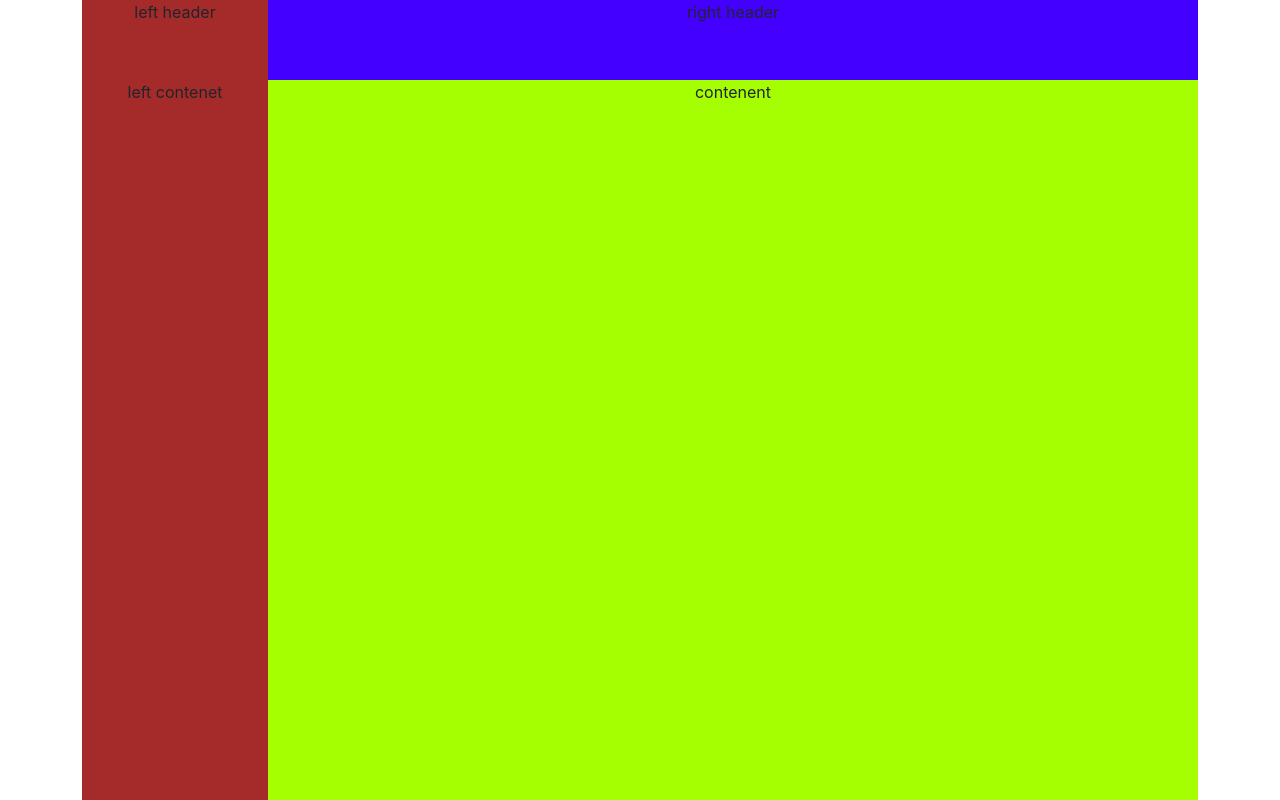
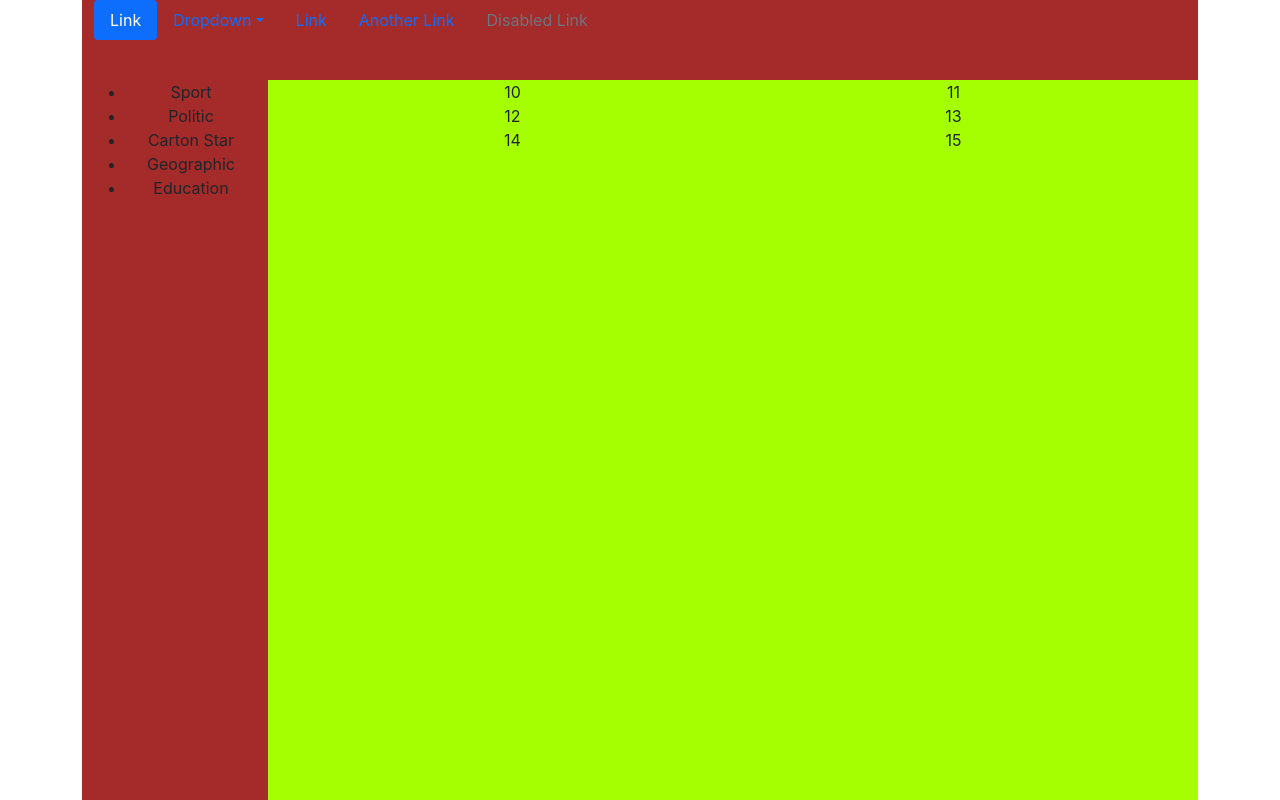
Before and after one commit to kaariiim/blogreact, a React (Create React App) app: page / in a window 1280 px wide. Built offline with nearby package versions, Linux system fonts and the light colour scheme.

Commit message:
make component static in place in my dashbord

```diff
--- /dev/null
+++ b/src/component/parts/contenent.tsx
@@ -0,0 +1,27 @@
+const Contenet =()=>{
+    return(
+        <div className="container">
+            <div className="row">
+                <div className="col-6">10
+
+                </div>
+                <div className="col-6">11
+
+                    </div>
+                    <div className="col-6">12
+
+                    </div>
+                    <div className="col-6">13
+
+                    </div>
+                    <div className="col-6">14
+
+                    </div>
+                    <div className="col-6">15
+
+                    </div>
+            </div>
+        </div>
+    )
+}
+export default Contenet;
--- /dev/null
+++ b/src/component/parts/header.tsx
@@ -0,0 +1,72 @@
+import { Option } from "antd/lib/mentions";
+import { Dropdown, DropdownItem, DropdownMenu, DropdownToggle, Nav, NavItem, NavLink, Row } from "reactstrap";
+
+export default function Header (){
+    return(
+
+        <div>
+  <Nav pills>
+    <NavItem>
+      <NavLink
+        active
+        href="#"
+      >
+        Link
+      </NavLink>
+    </NavItem>
+    <Dropdown
+      nav
+      toggle={function noRefCheck(){}}
+    >
+      <DropdownToggle
+        caret
+        nav
+      >
+        Dropdown
+        <Option>
+          sport
+
+        </Option>
+        <Option>
+          Economie
+        </Option>
+      </DropdownToggle>
+      <DropdownMenu>
+        <DropdownItem header>
+          Header
+        </DropdownItem>
+        <DropdownItem disabled>
+          Action
+        </DropdownItem>
+        <DropdownItem>
+          Another Action
+        </DropdownItem>
+        <DropdownItem divider />
+        <DropdownItem>
+          Another Action
+        </DropdownItem>
+      </DropdownMenu>
+    </Dropdown>
+    <NavItem>
+      <NavLink href="#">
+        Link
+      </NavLink>
+    </NavItem>
+    <NavItem>
+      <NavLink href="#">
+        Another Link
+      </NavLink>
+    </NavItem>
+    <NavItem>
+      <NavLink
+        disabled
+        href="#"
+      >
+        Disabled Link
+      </NavLink>
+    </NavItem>
+  </Nav>
+</div>
+
+ );
+}
--- a/src/component/parts/navbar.tsx
+++ b/src/component/parts/navbar.tsx
@@ -1,19 +1,24 @@
 import react from "react"
-import { Col, Container, Row } from "reactstrap";
+import Contenet from "./contenent";
+import Header from "./header";
+
+
 import './navbar.css';
+import Sidebar from "./sidebar";
 
 const Navba=() =>{
 return (
     <div className="container">
         <div className="row">
-            <div className="col-md-2  a1">left header
+            <div className="col-md-12  a1">
+        <Header/>
             </div>
-            <div className="col-md-10 a2">right header
 
+            <div className=" col-md-2 r2 a3">
+            <Sidebar></Sidebar>
             </div>
-            <div className=" col-md-2 r2 a3"> left contenet
-            </div>
-            <div  className=" col-md-10 r2 a4"> contenent
+            <div  className=" col-md-10 r2 a4">
+            <Contenet></Contenet>
 
             </div>
 
--- /dev/null
+++ b/src/component/parts/sidebar.tsx
@@ -0,0 +1,16 @@
+ const Sidebar =()=>{
+    return(
+        <>
+        <ul>
+            <li>Sport </li>
+            <li>Politic</li>
+            <li>Carton Star</li>
+            <li>Geographic</li>
+            <li>Education</li>
+
+        </ul>
+        </>
+
+    )
+}
+export default Sidebar;
```
